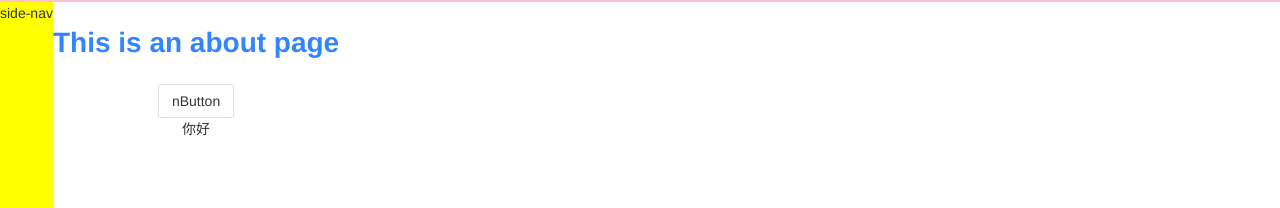
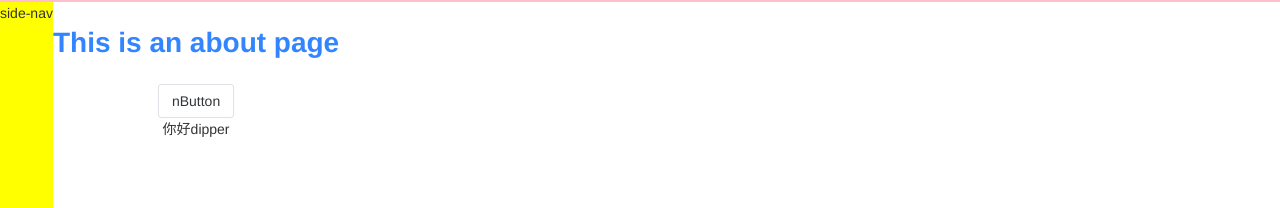
Before and after one commit to Dipper30/Garden, a Vue app: page /about in a window 1280 px wide. Shown: the part 98-306 px from the top of the page. Built offline with nearby package versions, Linux system fonts and the light colour scheme.

Commit message:
i18n insert variable

```diff
--- a/src/i18n/en.js
+++ b/src/i18n/en.js
@@ -1,5 +1,5 @@
 export default {
   login: {
-    say: 'hello'
+    say: 'hello {name}'
   }
 }
--- a/src/i18n/zh_cn.js
+++ b/src/i18n/zh_cn.js
@@ -1,5 +1,5 @@
 export default {
   login: {
-    say: '你好'
+    say: '你好{name}'
   }
 }
--- a/src/views/About.vue
+++ b/src/views/About.vue
@@ -2,7 +2,7 @@
   <div class="about">
     <h1 class="desc">This is an about page</h1>
     <n-button @click="switchLanguage">nButton</n-button>
-    <div>{{ $t("login.say") }}</div>
+    <div>{{ $t("login.say",{name: "dipper"}) }}</div>
   </div>
 </template>
 <script>
```
